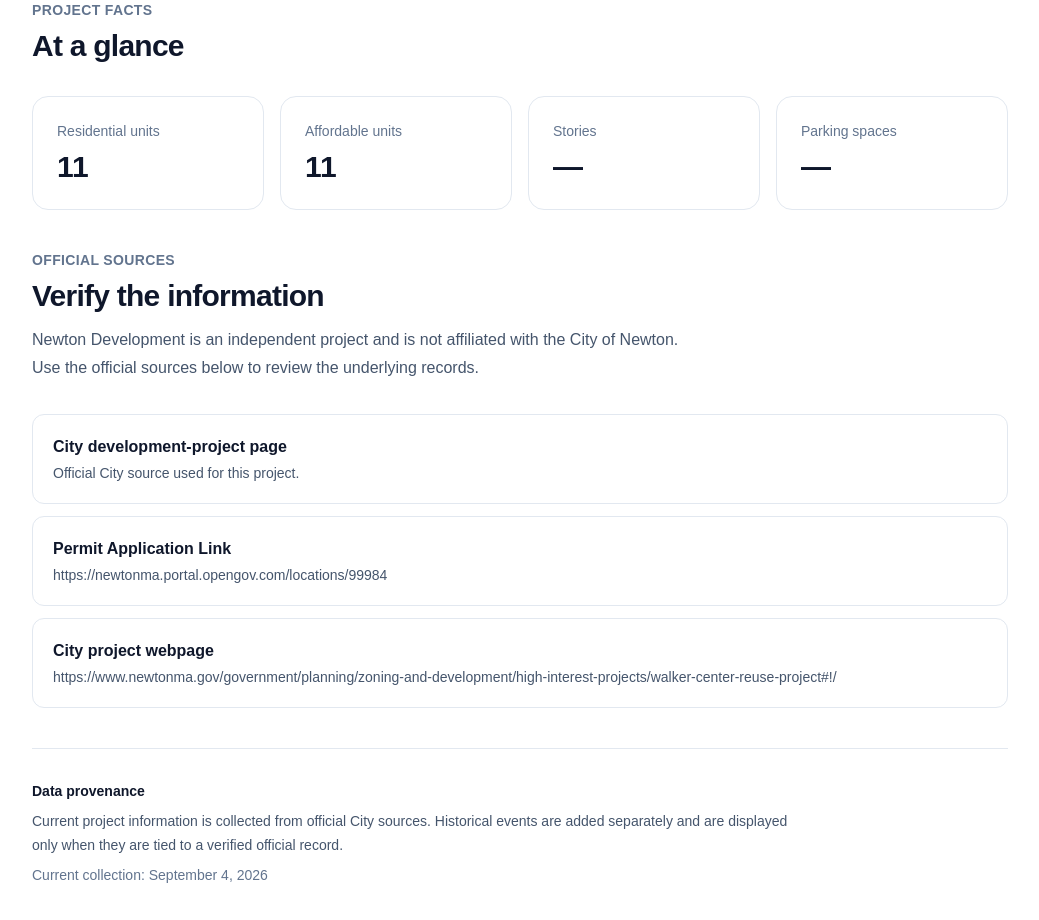
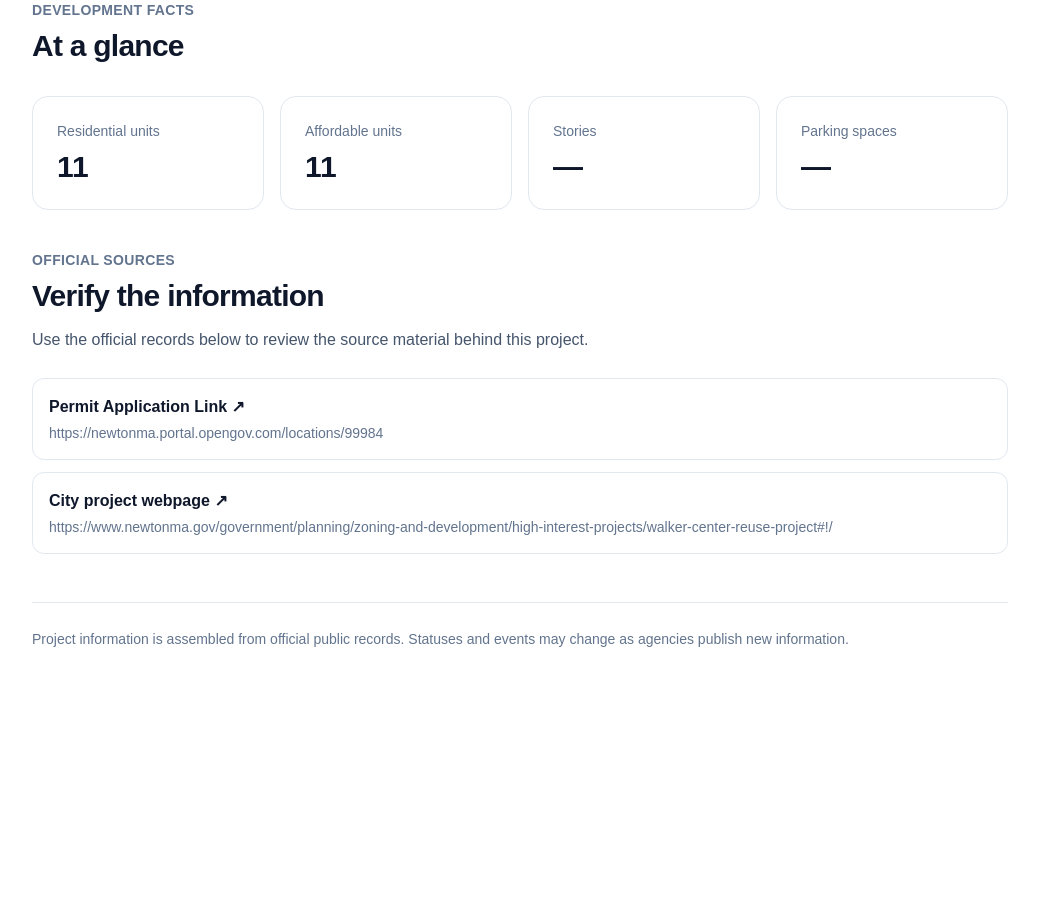
Before and after one commit to danielk-droid/newton-development, a Next.js app: page /projects/134-hancock-street-and-161-163-and-169-grove-street-auburndale in a window 1280 px wide. Shown: the part 1800-2720 px from the top of the page, without its empty margins (120-1159 px from the left). After the commit the page ends 2499 px from the top, so only its background shows below. Built offline with nearby package versions, Linux system fonts and the light colour scheme.

Commit message:
Use verified project highlights on detail pages

```diff
--- a/app/projects/[slug]/page.tsx
+++ b/app/projects/[slug]/page.tsx
@@ -2,10 +2,6 @@ import Link from "next/link";
 import { notFound } from "next/navigation";
 import { allProjects } from "../../../data/project-catalog";
 import { projectEvents, type ProjectEvent } from "../../../data/project-events";
-
-function formatNumber(value: number | null) {
-  return value === null ? "—" : value.toLocaleString();
-}
 
 function formatDate(date: string) {
   return new Date(`${date}T12:00:00`).toLocaleDateString("en-US", {
@@ -42,14 +38,9 @@ function getStatusDescription(status: string) {
 }
 
 function getLifecycleStages(type: string) {
-  if (type === "Transportation") {
+  if (type === "Transportation" || type === "Public Building") {
     return ["Planning", "Design", "Funding / Approval", "Under Construction", "Completed"];
   }
-
-  if (type === "Public Building") {
-    return ["Planning", "Design", "Funding / Approval", "Under Construction", "Completed"];
-  }
-
   return ["Proposed", "Submitted", "Under Review", "Scheduled for Hearing", "Approved", "Under Construction", "Completed"];
 }
 
@@ -57,15 +48,10 @@ function getLifecycleStatus(type: string, status: string, stage: string) {
   if (type === "Transportation" || type === "Public Building") {
     if (status === "Completed") return stage === "Completed";
     if (status === "Under Construction") return stage === "Under Construction";
-    if (["Approved", "Approved with Conditions"].includes(status)) {
-      return ["Planning", "Design", "Funding / Approval"].includes(stage);
-    }
-    if (["Submitted", "Under Review", "Scheduled for Hearing"].includes(status)) {
-      return ["Planning", "Design"].includes(stage);
-    }
+    if (["Approved", "Approved with Conditions"].includes(status)) return ["Planning", "Design", "Funding / Approval"].includes(stage);
+    if (["Submitted", "Under Review", "Scheduled for Hearing"].includes(status)) return ["Planning", "Design"].includes(stage);
     return stage === "Planning";
   }
-
   return false;
 }
 
@@ -82,45 +68,30 @@ function getEventTypeLabel(type: ProjectEvent["type"]) {
 }
 
 function sortEvents(events: ProjectEvent[]) {
-  return [...events].sort(
-    (a, b) => new Date(`${a.date}T12:00:00`).getTime() - new Date(`${b.date}T12:00:00`).getTime()
-  );
+  return [...events].sort((a, b) => new Date(`${a.date}T12:00:00`).getTime() - new Date(`${b.date}T12:00:00`).getTime());
 }
 
-export default async function ProjectPage({
-  params,
-}: {
-  params: Promise<{ slug: string }>;
-}) {
+export default async function ProjectPage({ params }: { params: Promise<{ slug: string }> }) {
   const { slug } = await params;
   const project = allProjects.find((item) => item.id === slug);
-
   if (!project) notFound();
 
   const lifecycleStages = getLifecycleStages(project.type);
   const currentStageIndex = lifecycleStages.findIndex((stage) => getLifecycleStatus(project.type, project.status, stage));
-  const events = sortEvents(
-    projectEvents.filter(
-      (event) => event.projectId === project.id && event.verified === true
-    )
-  );
+  const events = sortEvents(projectEvents.filter((event) => event.projectId === project.id && event.verified === true));
   const now = new Date();
-  const upcomingEvents = events.filter(
-    (event) => new Date(`${event.date}T23:59:59`) >= now
-  );
-  const pastEvents = events.filter(
-    (event) => new Date(`${event.date}T23:59:59`) < now
-  );
+  const upcomingEvents = events.filter((event) => new Date(`${event.date}T23:59:59`) >= now);
+  const pastEvents = events.filter((event) => new Date(`${event.date}T23:59:59`) < now);
   const nextOpportunity = upcomingEvents.find((event) => Boolean(event.participationUrl)) ?? null;
   const isPrivateDevelopment = ["Housing", "Mixed-Use", "Commercial"].includes(project.type);
   const isPublicProject = project.type === "Public Building" || project.type === "Transportation";
+  const highlights = project.highlights ?? [];
+  const highlightHeading = project.type === "Transportation" ? "What is changing" : project.type === "Public Building" ? "Project at a glance" : "At a glance";
 
   return (
     <main className="min-h-screen bg-white text-slate-900">
       <div className="mx-auto max-w-5xl px-6 py-12">
-        <Link href="/projects" className="text-sm font-semibold underline underline-offset-4">
-          ← Back to projects
-        </Link>
+        <Link href="/projects" className="text-sm font-semibold underline underline-offset-4">← Back to projects</Link>
 
         <header className="mt-10">
           <div className="flex flex-wrap gap-2">
@@ -132,140 +103,24 @@ export default async function ProjectPage({
           <p className="mt-5 max-w-3xl text-lg leading-8 text-slate-600">{project.description}</p>
         </header>
 
-        <section className="mt-12">
-          <div className="rounded-2xl border border-slate-200 p-6">
-            <p className="text-sm font-semibold uppercase tracking-wide text-slate-500">Current status</p>
-            <div className="mt-4 flex flex-col gap-2 sm:flex-row sm:items-center sm:justify-between">
-              <div>
-                <h2 className="text-2xl font-bold">{project.status}</h2>
-                <p className="mt-1 text-slate-600">{getStatusDescription(project.status)}</p>
-              </div>
-              <p className="text-sm text-slate-500">Last checked {formatDateTime(project.lastUpdated)}</p>
-            </div>
+        <section className="mt-12 rounded-2xl border border-slate-200 p-6">
+          <p className="text-sm font-semibold uppercase tracking-wide text-slate-500">Current status</p>
+          <div className="mt-4 flex flex-col gap-2 sm:flex-row sm:items-center sm:justify-between">
+            <div><h2 className="text-2xl font-bold">{project.status}</h2><p className="mt-1 text-slate-600">{getStatusDescription(project.status)}</p></div>
+            <p className="text-sm text-slate-500">Last checked {formatDateTime(project.lastUpdated)}</p>
           </div>
         </section>
 
-        {project.type === "Public Building" && (project.estimatedCost !== null || project.completionDate !== null) && (
-          <section className="mt-10 grid gap-4 sm:grid-cols-2">
-            {project.estimatedCost !== null && (
-              <div className="rounded-2xl border border-indigo-100 bg-indigo-50/60 p-6">
-                <p className="text-sm font-medium text-indigo-700">Estimated project cost</p>
-                <p className="mt-2 text-3xl font-bold">${(project.estimatedCost / 1000000).toLocaleString(undefined, { maximumFractionDigits: 1 })}M</p>
-              </div>
-            )}
-            {project.completionDate !== null && (
-              <div className="rounded-2xl border border-indigo-100 bg-indigo-50/60 p-6">
-                <p className="text-sm font-medium text-indigo-700">Completion target</p>
-                <p className="mt-2 text-3xl font-bold">{project.completionDate}</p>
-              </div>
-            )}
-          </section>
-        )}
-
-        {project.type === "Transportation" && (
-          <section className="mt-10 rounded-2xl border border-cyan-100 bg-cyan-50/60 p-6">
-            <p className="text-sm font-semibold uppercase tracking-wide text-cyan-800">Transportation project</p>
-            <h2 className="mt-2 text-2xl font-bold">Infrastructure, not development metrics</h2>
-            <p className="mt-2 max-w-3xl leading-7 text-cyan-950">This project tracks transportation infrastructure such as roads, intersections, bridges, pedestrian facilities, bicycle facilities, or transit. Residential-unit and parking metrics do not apply.</p>
-          </section>
-        )}
-
-        <section className="mt-10">
-          <div>
-            <p className="text-sm font-semibold uppercase tracking-wide text-slate-500">Next opportunity</p>
-            <h2 className="mt-2 text-3xl font-bold tracking-tight">Participate in the process</h2>
-            <p className="mt-3 max-w-2xl leading-7 text-slate-600">We only show an upcoming opportunity when an official City record connects it to this project.</p>
-          </div>
-
-          {nextOpportunity ? (
-            <div className="mt-8 rounded-2xl border border-slate-300 bg-slate-50 p-6">
-              <div className="flex flex-wrap items-center gap-2">
-                <span className="rounded-full bg-slate-900 px-3 py-1 text-sm font-semibold text-white">{getEventTypeLabel(nextOpportunity.type)}</span>
-                <span className="text-sm font-medium text-slate-500">{formatDate(nextOpportunity.date)}</span>
-              </div>
-              <h3 className="mt-4 text-2xl font-bold tracking-tight">{nextOpportunity.title}</h3>
-              <p className="mt-3 max-w-2xl leading-7 text-slate-600">{nextOpportunity.description}</p>
-              <div className="mt-6 flex flex-col gap-3 sm:flex-row">
-                {nextOpportunity.participationUrl && <a href={nextOpportunity.participationUrl} target="_blank" rel="noopener noreferrer" className="inline-flex items-center justify-center rounded-lg bg-slate-900 px-4 py-2.5 text-sm font-semibold text-white hover:bg-slate-700">Participation information <span aria-hidden="true" className="ml-2">↗</span></a>}
-                <a href={nextOpportunity.sourceUrl} target="_blank" rel="noopener noreferrer" className="inline-flex items-center justify-center rounded-lg border border-slate-300 bg-white px-4 py-2.5 text-sm font-semibold text-slate-900 hover:bg-slate-100">Official record <span aria-hidden="true" className="ml-2">↗</span></a>
-              </div>
-            </div>
-          ) : (
-            <div className="mt-8 rounded-2xl border border-slate-200 p-6">
-              <h3 className="text-xl font-bold">No verified upcoming opportunity</h3>
-              <p className="mt-2 max-w-2xl leading-7 text-slate-600">We have not identified an upcoming public meeting, hearing, or other participation opportunity that an official record currently connects to this project.</p>
-              <a href="https://www.newtonma.gov/government/city-clerk/city-council/calendar-news/calendar" target="_blank" rel="noopener noreferrer" className="mt-5 inline-flex items-center text-sm font-semibold underline underline-offset-4">Check the City calendar <span aria-hidden="true" className="ml-2">↗</span></a>
-            </div>
-          )}
-        </section>
-
-        <section className="mt-10">
-          <p className="text-sm font-semibold uppercase tracking-wide text-slate-500">Project progress</p>
-          <h2 className="mt-2 text-3xl font-bold tracking-tight">{isPublicProject ? "Project lifecycle" : "Development process"}</h2>
-          <div className="mt-8 rounded-2xl border border-slate-200 p-6">
-            <div className="space-y-6">
-              {lifecycleStages.map((stage, index) => {
-                const isCompleted = currentStageIndex >= 0 && index < currentStageIndex;
-                const isCurrent = currentStageIndex === index;
-                return (
-                  <div key={stage} className="flex items-start gap-4">
-                    <div className={`mt-1 flex h-7 w-7 shrink-0 items-center justify-center rounded-full text-sm font-bold ${isCompleted || isCurrent ? "bg-slate-900 text-white" : "border border-slate-300 text-slate-400"}`}>
-                      {isCompleted ? "✓" : index + 1}
-                    </div>
-                    <p className={`font-semibold ${isCurrent ? "text-slate-900" : isCompleted ? "text-slate-700" : "text-slate-400"}`}>
-                      {stage}{isCurrent && <span className="ml-2 text-sm font-medium text-slate-500">Current stage</span>}
-                    </p>
-                  </div>
-                );
-              })}
-            </div>
-          </div>
-        </section>
-
-        <section className="mt-10">
-          <p className="text-sm font-semibold uppercase tracking-wide text-slate-500">Verified records</p>
-          <h2 className="mt-2 text-3xl font-bold tracking-tight">What has happened</h2>
-          <p className="mt-3 max-w-2xl leading-7 text-slate-600">These events come from official City records. Collection dates are not presented as historical event dates.</p>
-          {pastEvents.length > 0 ? (
-            <div className="mt-8 rounded-2xl border border-slate-200">
-              <div className="divide-y divide-slate-200">
-                {[...pastEvents].reverse().map((event) => (
-                  <div key={event.id} className="p-6">
-                    <div className="flex flex-col gap-3 sm:flex-row sm:items-start sm:justify-between">
-                      <div>
-                        <span className="text-xs font-semibold uppercase tracking-wide text-slate-500">{getEventTypeLabel(event.type)}</span>
-                        <h3 className="mt-2 text-xl font-bold">{event.title}</h3>
-                      </div>
-                      <p className="shrink-0 text-sm font-medium text-slate-500">{formatDate(event.date)}</p>
-                    </div>
-                    <p className="mt-3 max-w-3xl leading-7 text-slate-600">{event.description}</p>
-                    <a href={event.sourceUrl} target="_blank" rel="noopener noreferrer" className="mt-4 inline-flex text-sm font-semibold underline underline-offset-4">View official record <span aria-hidden="true" className="ml-2">↗</span></a>
-                  </div>
-                ))}
-              </div>
-            </div>
-          ) : (
-            <div className="mt-8 rounded-2xl border border-slate-200 p-6">
-              <p className="font-semibold">No verified historical records have been added yet.</p>
-              <p className="mt-2 text-sm leading-6 text-slate-600">We are adding dated events only when they can be tied to a verified official City record.</p>
-            </div>
-          )}
-        </section>
-
-        {isPrivateDevelopment && (
+        {highlights.length > 0 && (
           <section className="mt-10">
-            <p className="text-sm font-semibold uppercase tracking-wide text-slate-500">Project facts</p>
-            <h2 className="mt-2 text-3xl font-bold tracking-tight">At a glance</h2>
+            <p className="text-sm font-semibold uppercase tracking-wide text-slate-500">Verified project facts</p>
+            <h2 className="mt-2 text-3xl font-bold tracking-tight">{highlightHeading}</h2>
             <div className="mt-8 grid gap-4 sm:grid-cols-2 lg:grid-cols-4">
-              {[
-                ["Residential units", project.facts.units],
-                ["Affordable units", project.facts.affordableUnits],
-                ["Stories", project.facts.stories],
-                ["Parking spaces", project.facts.parkingSpaces],
-              ].map(([label, value]) => (
-                <div key={label} className="rounded-2xl border border-slate-200 p-6">
-                  <p className="text-sm font-medium text-slate-500">{label}</p>
-                  <p className="mt-2 text-3xl font-bold">{formatNumber(value as number | null)}</p>
+              {highlights.map((fact) => (
+                <div key={`${fact.label}-${fact.value}`} className={`rounded-2xl border p-6 ${project.type === "Transportation" ? "border-cyan-100 bg-cyan-50/60" : project.type === "Public Building" ? "border-indigo-100 bg-indigo-50/60" : "border-slate-200"}`}>
+                  <p className="text-sm font-medium text-slate-500">{fact.label}</p>
+                  <p className="mt-2 text-xl font-bold leading-tight">{fact.value}</p>
+                  <a href={fact.sourceUrl} target="_blank" rel="noopener noreferrer" className="mt-4 inline-flex text-xs font-semibold text-slate-600 underline underline-offset-4">Source ↗</a>
                 </div>
               ))}
             </div>
@@ -273,28 +128,36 @@ export default async function ProjectPage({
         )}
 
         <section className="mt-10">
-          <p className="text-sm font-semibold uppercase tracking-wide text-slate-500">Official sources</p>
-          <h2 className="mt-2 text-3xl font-bold tracking-tight">Verify the information</h2>
-          <p className="mt-3 max-w-2xl leading-7 text-slate-600">Newton Development is an independent project and is not affiliated with the City of Newton. Use the official sources below to review the underlying records.</p>
-          <div className="mt-8 space-y-3">
-            <a href={project.sourceUrl} target="_blank" rel="noopener noreferrer" className="block rounded-xl border border-slate-200 p-5 hover:bg-slate-50">
-              <p className="font-semibold">{project.type === "Public Building" ? "City public-building project page" : project.type === "Transportation" ? "City transportation project page" : "City development-project page"}</p>
-              <p className="mt-1 text-sm text-slate-600">Official City source used for this project.</p>
-            </a>
-            {project.links.map((link) => (
-              <a key={`${link.label}-${link.url}`} href={link.url} target="_blank" rel="noopener noreferrer" className="block rounded-xl border border-slate-200 p-5 hover:bg-slate-50">
-                <p className="font-semibold">{link.label}</p>
-                <p className="mt-1 break-all text-sm text-slate-600">{link.url}</p>
-              </a>
-            ))}
-          </div>
+          <div><p className="text-sm font-semibold uppercase tracking-wide text-slate-500">Next opportunity</p><h2 className="mt-2 text-3xl font-bold tracking-tight">Participate in the process</h2><p className="mt-3 max-w-2xl leading-7 text-slate-600">We only show an upcoming opportunity when an official City record connects it to this project.</p></div>
+          {nextOpportunity ? (
+            <div className="mt-8 rounded-2xl border border-slate-300 bg-slate-50 p-6">
+              <div className="flex flex-wrap items-center gap-2"><span className="rounded-full bg-slate-900 px-3 py-1 text-sm font-semibold text-white">{getEventTypeLabel(nextOpportunity.type)}</span><span className="text-sm font-medium text-slate-500">{formatDate(nextOpportunity.date)}</span></div>
+              <h3 className="mt-4 text-2xl font-bold tracking-tight">{nextOpportunity.title}</h3><p className="mt-3 max-w-2xl leading-7 text-slate-600">{nextOpportunity.description}</p>
+              <div className="mt-6 flex flex-col gap-3 sm:flex-row">{nextOpportunity.participationUrl && <a href={nextOpportunity.participationUrl} target="_blank" rel="noopener noreferrer" className="inline-flex items-center justify-center rounded-lg bg-slate-900 px-4 py-2.5 text-sm font-semibold text-white hover:bg-slate-700">Participation information <span aria-hidden="true" className="ml-2">↗</span></a>}<a href={nextOpportunity.sourceUrl} target="_blank" rel="noopener noreferrer" className="inline-flex items-center justify-center rounded-lg border border-slate-300 bg-white px-4 py-2.5 text-sm font-semibold text-slate-900 hover:bg-slate-100">Official record <span aria-hidden="true" className="ml-2">↗</span></a></div>
+            </div>
+          ) : (
+            <div className="mt-8 rounded-2xl border border-slate-200 p-6"><h3 className="text-xl font-bold">No verified upcoming opportunity</h3><p className="mt-2 max-w-2xl leading-7 text-slate-600">We have not identified an upcoming public meeting, hearing, or other participation opportunity that an official record currently connects to this project.</p><a href="https://www.newtonma.gov/government/city-clerk/city-council/calendar-news/calendar" target="_blank" rel="noopener noreferrer" className="mt-5 inline-flex items-center text-sm font-semibold underline underline-offset-4">Check the City calendar <span aria-hidden="true" className="ml-2">↗</span></a></div>
+          )}
         </section>
 
-        <section className="mt-10 border-t border-slate-200 pt-8">
-          <p className="text-sm font-semibold text-slate-900">Data provenance</p>
-          <p className="mt-2 max-w-3xl text-sm leading-6 text-slate-600">Current project information is collected from official City sources. Historical events are added separately and are displayed only when they are tied to a verified official record.</p>
-          <p className="mt-2 text-sm text-slate-500">Current collection: {formatDateTime(project.lastUpdated)}</p>
+        <section className="mt-10">
+          <p className="text-sm font-semibold uppercase tracking-wide text-slate-500">Project progress</p>
+          <h2 className="mt-2 text-3xl font-bold tracking-tight">{isPublicProject ? "Project lifecycle" : "Development process"}</h2>
+          <div className="mt-8 rounded-2xl border border-slate-200 p-6"><div className="space-y-6">{lifecycleStages.map((stage, index) => { const isCompleted = currentStageIndex >= 0 && index < currentStageIndex; const isCurrent = currentStageIndex === index; return <div key={stage} className="flex items-start gap-4"><div className={`mt-1 flex h-7 w-7 shrink-0 items-center justify-center rounded-full text-sm font-bold ${isCompleted || isCurrent ? "bg-slate-900 text-white" : "border border-slate-300 text-slate-400"}`}>{isCompleted ? "✓" : index + 1}</div><p className={`font-semibold ${isCurrent ? "text-slate-900" : isCompleted ? "text-slate-700" : "text-slate-400"}`}>{stage}{isCurrent && <span className="ml-2 text-sm font-medium text-slate-500">Current stage</span>}</p></div>; })}</div></div>
         </section>
+
+        <section className="mt-10">
+          <p className="text-sm font-semibold uppercase tracking-wide text-slate-500">Verified records</p><h2 className="mt-2 text-3xl font-bold tracking-tight">What has happened</h2><p className="mt-3 max-w-2xl leading-7 text-slate-600">These events come from official City records. Collection dates are not presented as historical event dates.</p>
+          {pastEvents.length > 0 ? <div className="mt-8 rounded-2xl border border-slate-200"><div className="divide-y divide-slate-200">{[...pastEvents].reverse().map((event) => <div key={event.id} className="p-6"><div className="flex flex-col gap-3 sm:flex-row sm:items-start sm:justify-between"><div><span className="text-xs font-semibold uppercase tracking-wide text-slate-500">{getEventTypeLabel(event.type)}</span><h3 className="mt-2 text-xl font-bold">{event.title}</h3></div><p className="shrink-0 text-sm font-medium text-slate-500">{formatDate(event.date)}</p></div><p className="mt-3 max-w-3xl leading-7 text-slate-600">{event.description}</p><a href={event.sourceUrl} target="_blank" rel="noopener noreferrer" className="mt-4 inline-flex text-sm font-semibold underline underline-offset-4">View official record <span aria-hidden="true" className="ml-2">↗</span></a></div>)}</div></div> : <div className="mt-8 rounded-2xl border border-slate-200 p-6"><p className="font-semibold">No verified historical records have been added yet.</p><p className="mt-2 text-sm leading-6 text-slate-600">We are adding dated events only when they can be tied to a verified official City record.</p></div>}
+        </section>
+
+        {isPrivateDevelopment && (
+          <section className="mt-10"><p className="text-sm font-semibold uppercase tracking-wide text-slate-500">Development facts</p><h2 className="mt-2 text-3xl font-bold tracking-tight">At a glance</h2><div className="mt-8 grid gap-4 sm:grid-cols-2 lg:grid-cols-4">{[["Residential units", project.facts.units], ["Affordable units", project.facts.affordableUnits], ["Stories", project.facts.stories], ["Parking spaces", project.facts.parkingSpaces]].map(([label, value]) => <div key={label as string} className="rounded-2xl border border-slate-200 p-6"><p className="text-sm font-medium text-slate-500">{label as string}</p><p className="mt-2 text-3xl font-bold">{value === null ? "—" : (value as number).toLocaleString()}</p></div>)}</div></section>
+        )}
+
+        <section className="mt-10"><p className="text-sm font-semibold uppercase tracking-wide text-slate-500">Official sources</p><h2 className="mt-2 text-3xl font-bold tracking-tight">Verify the information</h2><p className="mt-3 max-w-2xl leading-7 text-slate-600">Use the official records below to review the source material behind this project.</p><div className="mt-6 space-y-3">{project.links.map((link) => <a key={link.url} href={link.url} target="_blank" rel="noopener noreferrer" className="block rounded-xl border border-slate-200 p-4 hover:bg-slate-50"><p className="font-semibold">{link.label} <span aria-hidden="true">↗</span></p><p className="mt-1 break-all text-sm text-slate-500">{link.url}</p></a>)}</div></section>
+
+        <footer className="mt-12 border-t border-slate-200 pt-6 text-sm leading-6 text-slate-500">Project information is assembled from official public records. Statuses and events may change as agencies publish new information.</footer>
       </div>
     </main>
   );
```
